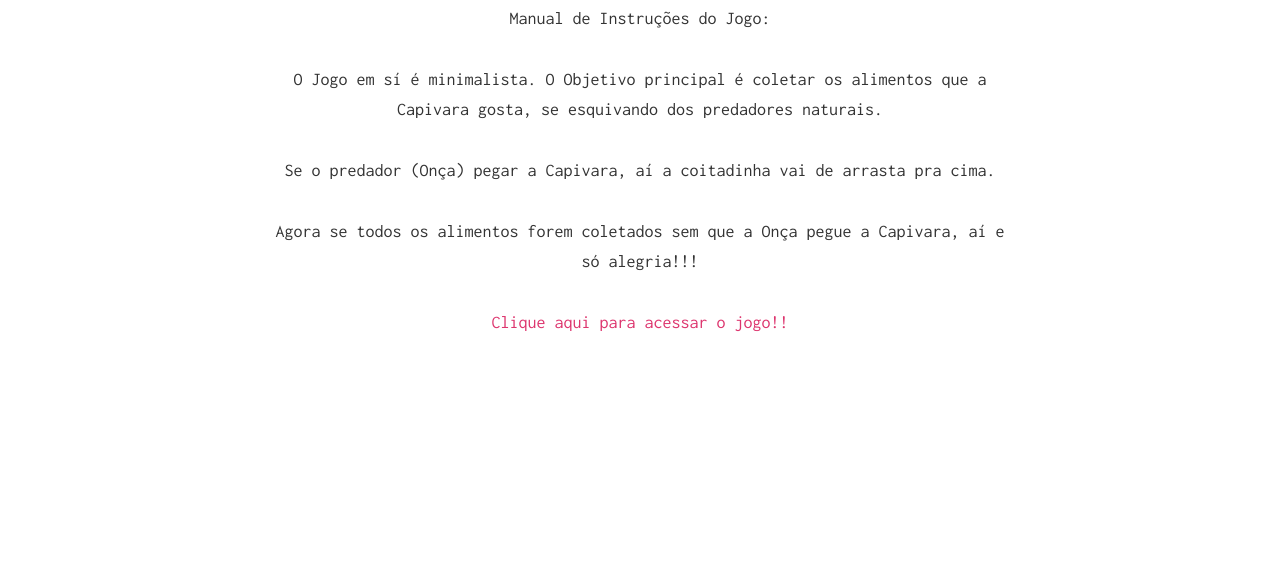
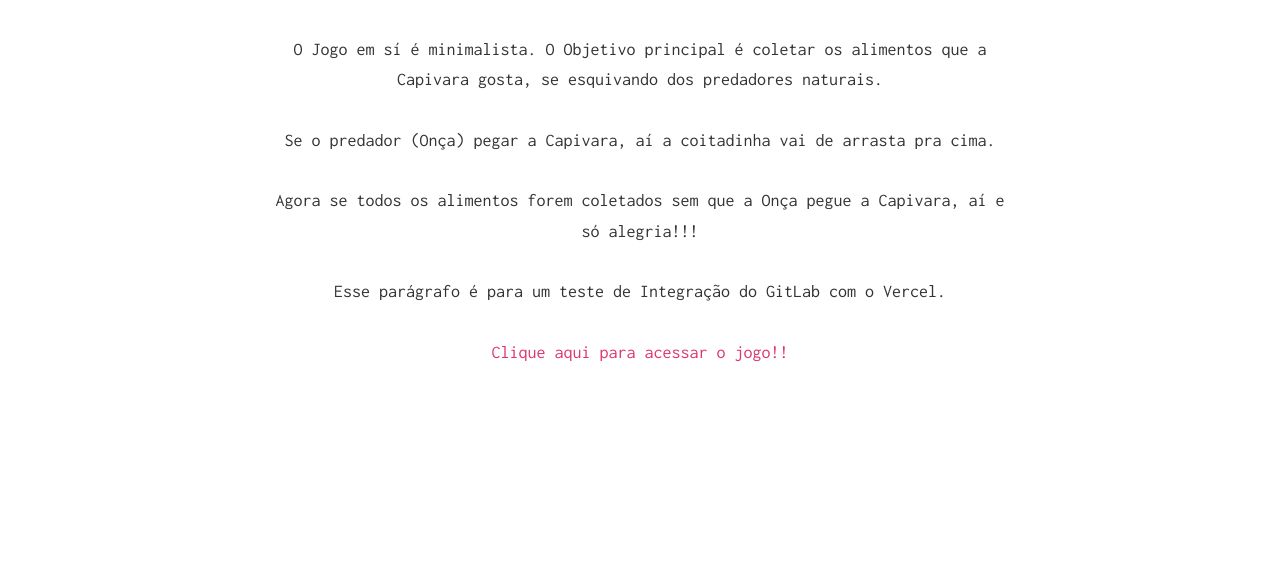
Before and after one commit to flaviovieiradev/Site_-Capivara_Simulator, a plain HTML site: page index.html in a window 1280 px wide. Shown: the part 495-1069 px from the top of the page. Drawn offline with Linux system fonts and the light colour scheme; files whose address does not match are found by name.

Commit message:
Inserir parágrafo para teste de integração do GitLab com o Vercel.

```diff
--- a/index.html
+++ b/index.html
@@ -76,6 +76,7 @@
 							<p>O Jogo em sí é minimalista. O Objetivo principal é coletar os alimentos que a Capivara gosta, se esquivando dos predadores naturais.</p>
 							<p>Se o predador (Onça) pegar a Capivara, aí a coitadinha vai de arrasta pra cima.</p>
 							<p>Agora se todos os alimentos forem coletados sem que a Onça pegue a Capivara, aí e só alegria!!!</p>
+							<p>Esse parágrafo é para um teste de Integração do GitLab com o Vercel.</p>
 
 							<p><a href="https://gx.games/pt-br/games/74zblb/capivara-simulator/tracks/9c5ff214-1988-4d51-a0a9-39910aa2e3a4/" target="_blank">Clique aqui para acessar o jogo!!</a></p>
 
```
